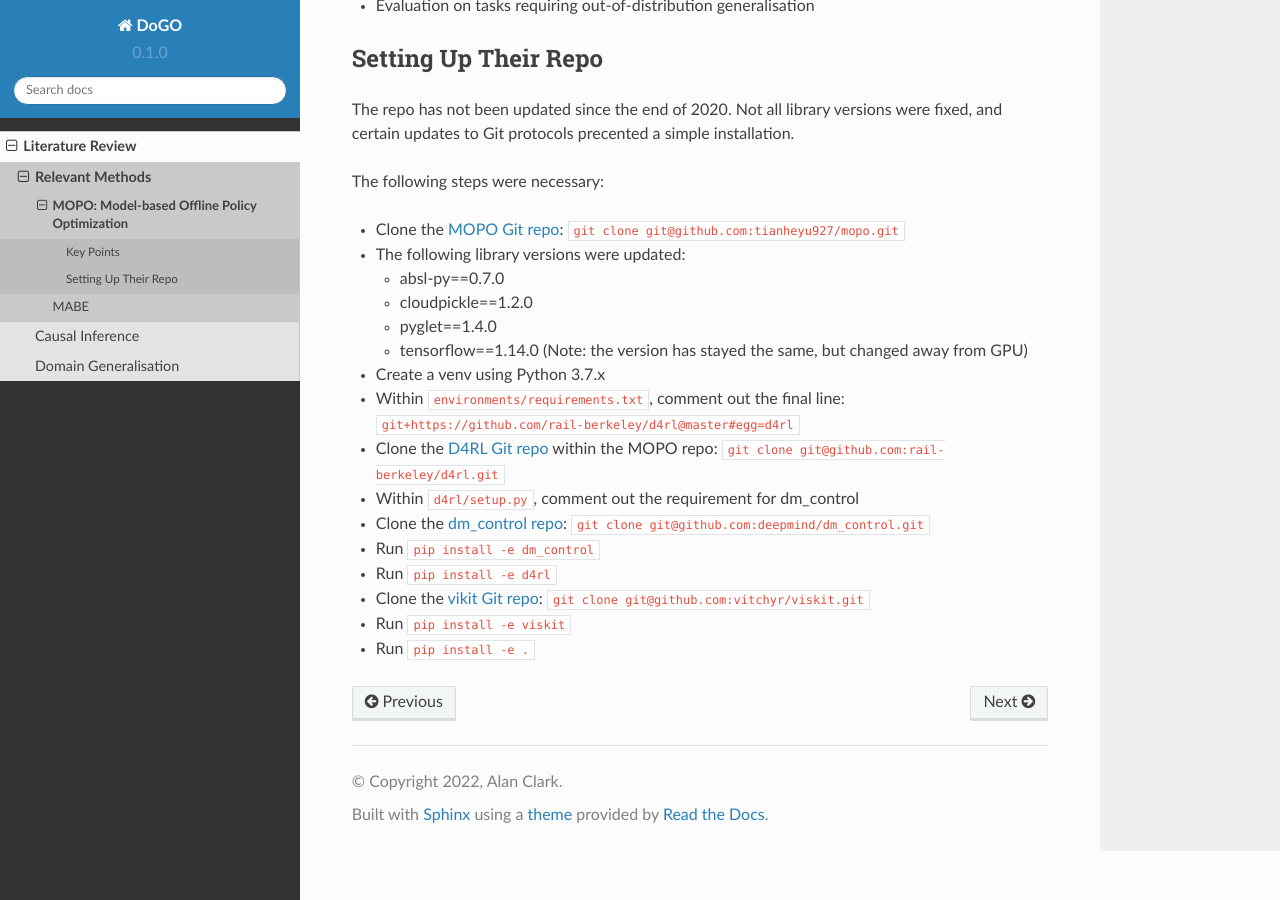
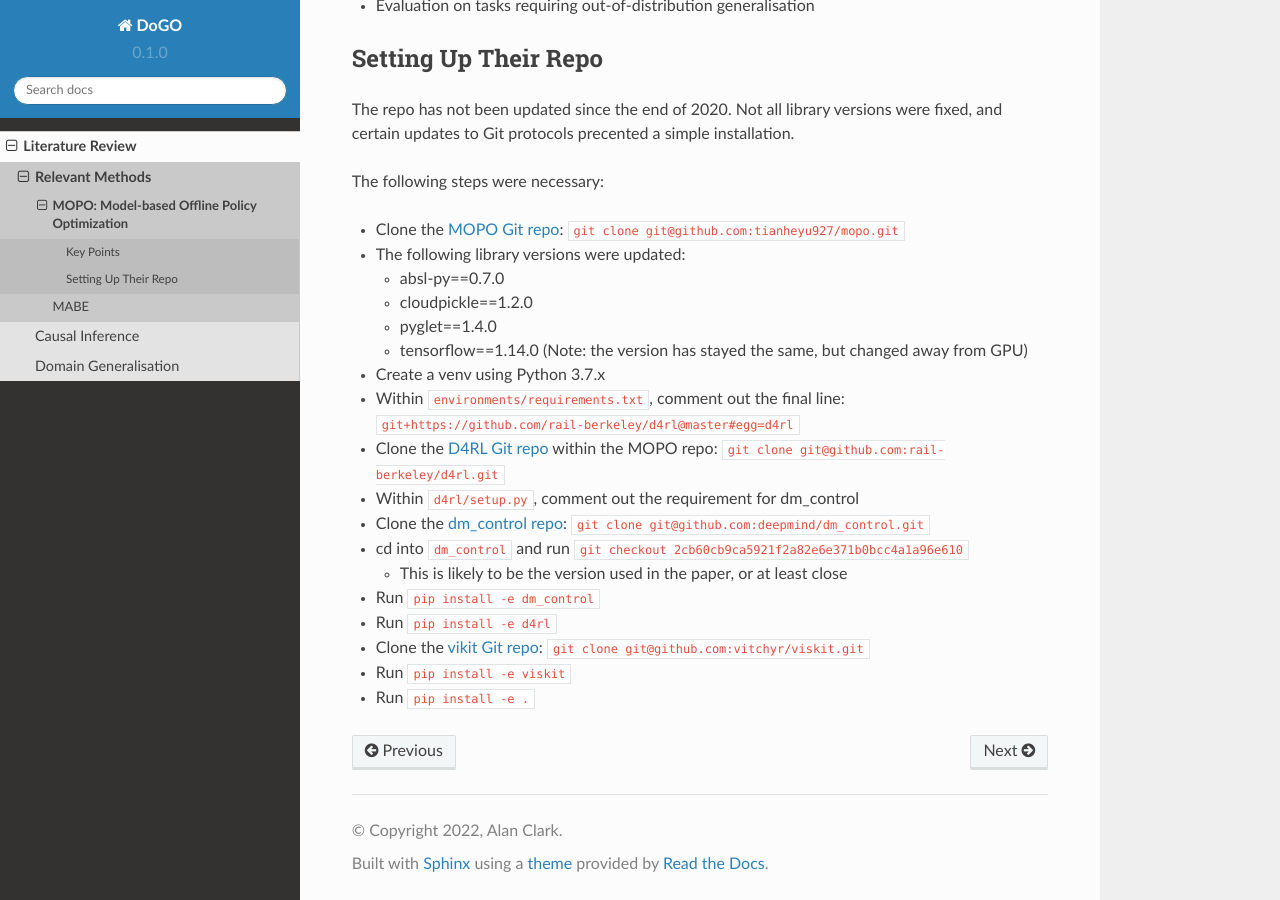
Before and after one commit to thatscotdatasci/DoGO-RL, a Sphinx documentation site: the page built from docs/source/literature_review/rl_methods/mopo.md, in a window 1280 px wide and 900 px high, scrolled down 534 px. Built offline with Sphinx 7.4.7 and the Read the Docs theme 2.0.0, drawn with Linux system fonts in a browser that asks for light colours.

Commit message:
Adding missing step to installing dm_control

```diff
--- a/docs/source/literature_review/rl_methods/mopo.md
+++ b/docs/source/literature_review/rl_methods/mopo.md
@@ -27,6 +27,8 @@ The following steps were necessary:
 - Clone the [D4RL Git repo](https://github.com/rail-berkeley/d4rl) within the MOPO repo: `git clone git@github.com:rail-berkeley/d4rl.git`
 - Within `d4rl/setup.py`, comment out the requirement for dm_control
 - Clone the [dm_control repo](https://github.com/deepmind/dm_control): `git clone git@github.com:deepmind/dm_control.git`
+- cd into `dm_control` and run `git checkout 2cb60cb9ca5921f2a82e6e371b0bcc4a1a96e610`
+  - This is likely to be the version used in the paper, or at least close
 - Run `pip install -e dm_control`
 - Run `pip install -e d4rl`
 - Clone the [vikit Git repo](https://github.com/vitchyr/viskit): `git clone git@github.com:vitchyr/viskit.git`
```
